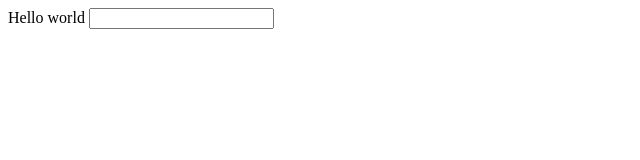
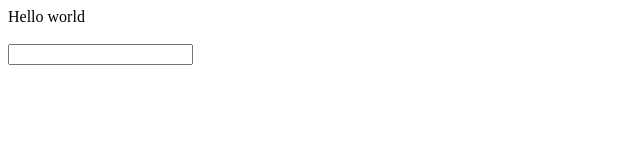
Before and after one commit to Simonml7/2048, a plain HTML site: page index.html in a window 1280 px wide. Shown: the whole page, without its empty margins (0-640 px from the left). Drawn offline with Linux system fonts and the light colour scheme.

Commit message:
Update index.html

```diff
--- a/index.html
+++ b/index.html
@@ -1,7 +1,11 @@
 <html>
-<header><title>This is title</title></header>
-<body>
-Hello world
-  <input type="text" name="firstname">
-</body>
+  <header><title>This is title</title></header>
+  <body>
+  Hello world
+    <form>
+      <br>
+        <input type="text" name="firstname">
+      </br>
+    </form>
+  </body>
 </html>
```
